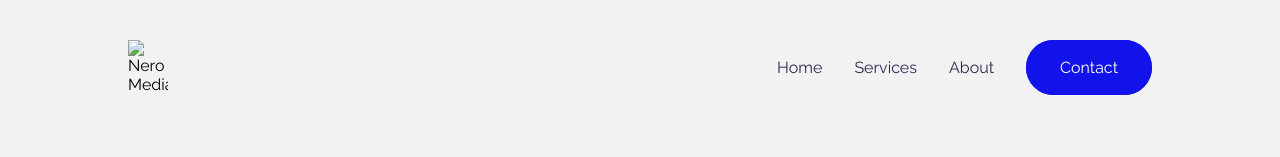
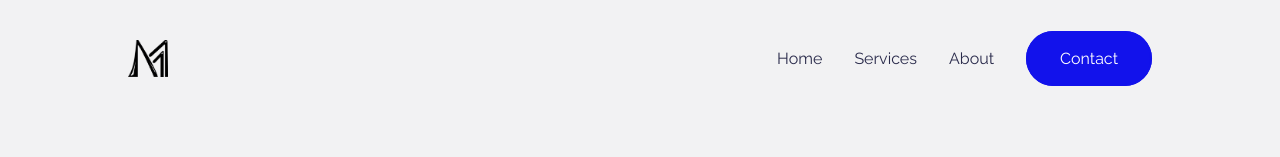
Before and after one commit to A-n-i-e/Nero-main, a plain HTML site: page index.html in a window 1280 px wide. Shown: the top 157 px of the page. Drawn offline with nearby package versions, Linux system fonts and the light colour scheme; the site is published under a folder, as on GitHub Pages, so addresses that start at the root find nothing.

Commit message:
Fix logo image

```diff
--- a/index.html
+++ b/index.html
@@ -13,7 +13,7 @@
 <body>
     <header>
         <div class="logo">
-            <img src="/images/Nerologo.png" alt="Nero Media">
+            <img src="images/Nerologo.png" alt="Nero Media">
         </div>
         <nav class="nav">
             <ul>
```
